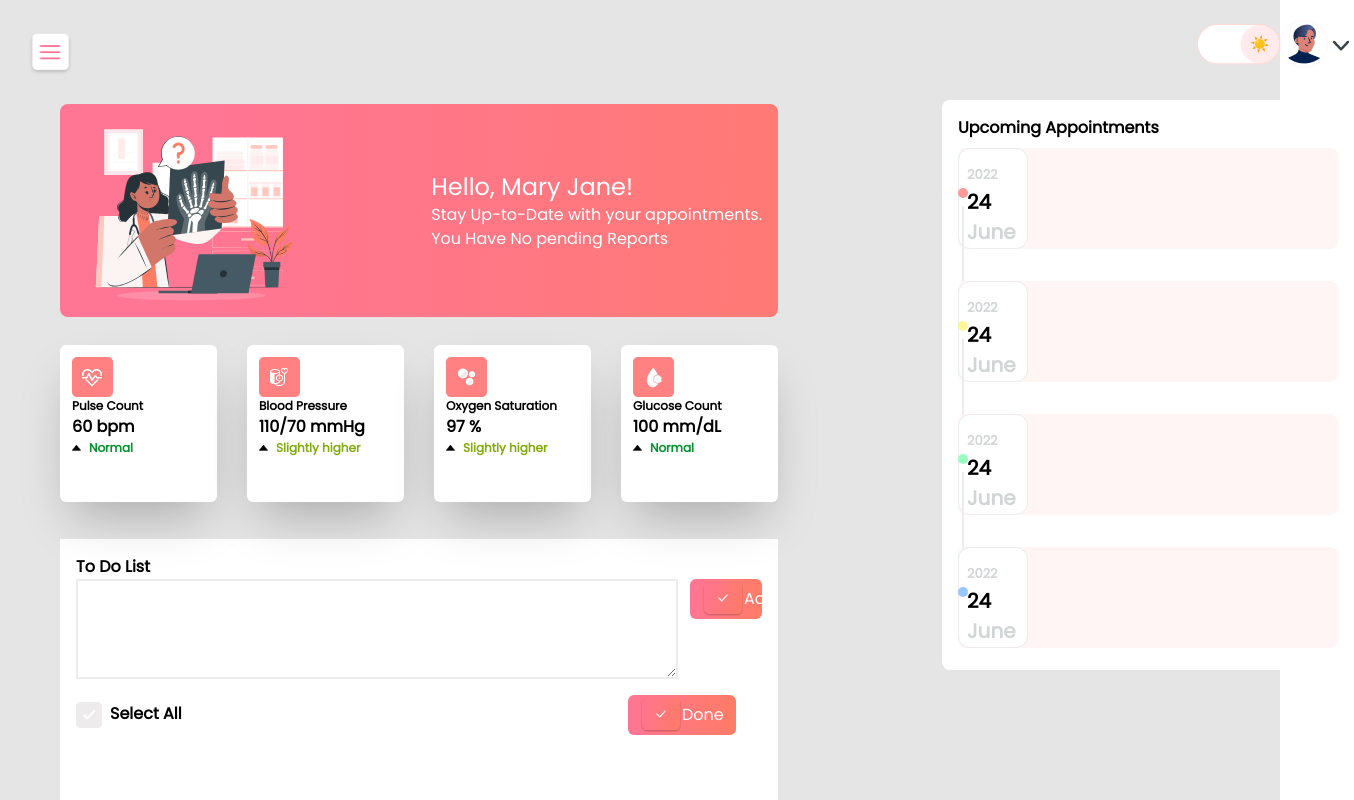
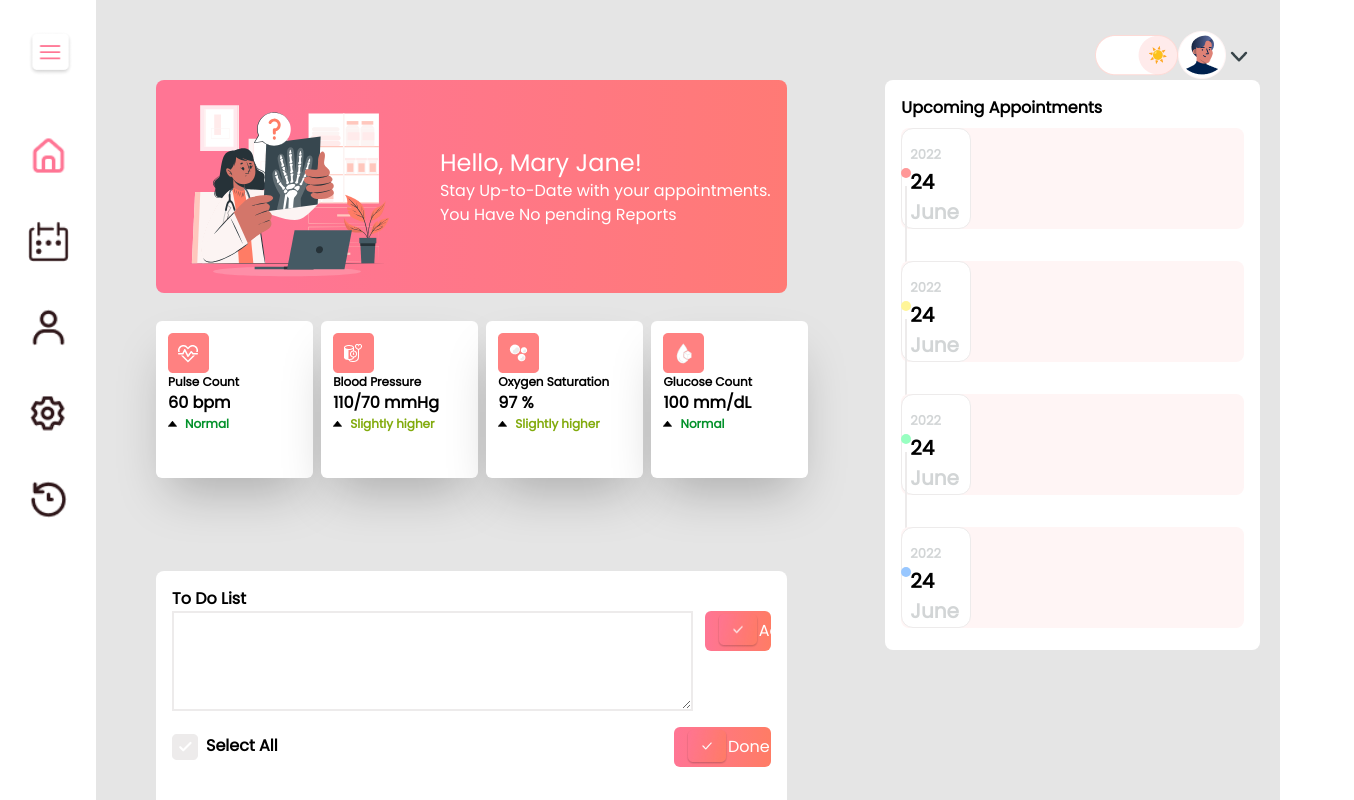
Before and after one commit to shihabsararrafid/task-02, a React (Create React App) app: page / in a window 1280 px wide. Shown: the top 800 px of the page, 1354 px wide, since content can reach past the window. Built offline with nearby package versions, Linux system fonts and the light colour scheme.

Commit message:
created layout with grid

```diff
--- a/src/App.css
+++ b/src/App.css
@@ -1,7 +1,33 @@
 .App {
   text-align: center;
 }
+.main-part{
+  width: calc(100vw);
+  display: grid;
+  grid-template-columns: repeat(12,1fr);
+  grid-template-rows:30px 1fr 1fr 1fr 1fr;
+  grid-row-gap: 10px;
+  grid-template-areas:
+   "p p p p p p p p p p p p"
+    "h h h h h h h . a a a a"
+    "h h h h h h h . a a a a"
+    "t t t t t t t . a a a a"
+    "t t t t t t t . b b b b "
+  ;
 
+}
+.profile{
+  grid-area: p;
+}
+.home-main {
+  grid-area: h;
+}
+.todo-list{
+  grid-area: t;
+}
+.detail-appointments{
+  grid-area: a;
+}
 .App-logo {
   height: 40vmin;
   pointer-events: none;
--- a/src/App.js
+++ b/src/App.js
@@ -3,13 +3,23 @@ import "./App.css";
 import Sidebar from "./Components/Sidebar/Sidebar";
 import HomeMain from "./Components/HomeMain/HomeMain";
 import AppointmentPart from "./Components/Appointment/AppointmentPart";
+import ToDo from "./Components/HomeMain/ToDo";
+import DetailAppointment from "./Components/Appointment/DetailAppointment";
+import Profile from "./Components/Appointment/Profile";
 
 function App() {
   return (
     <div className="flex bg-[#E5E5E5]">
-      <Sidebar></Sidebar>
-      <HomeMain></HomeMain>
-      <AppointmentPart></AppointmentPart>
+      <div className="flex justify-between">
+        <Sidebar></Sidebar>
+      </div>
+      <div className="flex mt-10 main-part flex-row justify-between flex-wrap">
+        <Profile></Profile>
+        <HomeMain></HomeMain>
+        <ToDo></ToDo>
+
+        <DetailAppointment></DetailAppointment>
+      </div>
     </div>
   );
 }
--- a/src/Components/Appointment/AppointmentPart.js
+++ b/src/Components/Appointment/AppointmentPart.js
@@ -4,9 +4,8 @@ import Profile from "./Profile";
 
 const AppointmentPart = () => {
   return (
-    <div className="ml-[164px] w-[452px] mt-5">
+    <div className="ml-[164px] h-[40px]  mt-5">
       <Profile></Profile>
-      <DetailAppointment></DetailAppointment>
     </div>
   );
 };
--- a/src/Components/Appointment/DetailAppointment.js
+++ b/src/Components/Appointment/DetailAppointment.js
@@ -2,7 +2,7 @@ import React from "react";
 
 const DetailAppointment = () => {
   return (
-    <div className="mt-8 h-[570px]  rounded-lg p-[16px] bg-white">
+    <div className=" detail-appointments h-[570px]   rounded-lg p-[16px] mr-5 bg-white">
       <h1 className="text-base  font-semibold">Upcoming Appointments</h1>
       <div className="flex flex-col gap-y-[24px]">
         <div className="mt-2 flex relative justify-center items-center ">
--- a/src/Components/Appointment/Profile.js
+++ b/src/Components/Appointment/Profile.js
@@ -6,7 +6,7 @@ import downArrow from "./../../Images/Icon_downArrow.png";
 const Profile = () => {
   const [isDark, setDark] = useState(false);
   return (
-    <div className="flex items-center justify-end">
+    <div className="flex px-7  profile items-center justify-end">
       <img
         onClick={() => setDark(!isDark)}
         src={`${isDark ? dark : light}`}
--- a/src/Components/HomeMain/HomeMain.js
+++ b/src/Components/HomeMain/HomeMain.js
@@ -5,10 +5,9 @@ import ToDo from "./ToDo";
 
 const HomeMain = () => {
   return (
-    <div className="w-[718px]  ml-[60px] mt-[104px]">
+    <div className="  home-main   ml-[60px] ">
       <BannerPart></BannerPart>
       <HealthParam></HealthParam>
-      <ToDo></ToDo>
     </div>
   );
 };
--- a/src/Components/HomeMain/ToDo.js
+++ b/src/Components/HomeMain/ToDo.js
@@ -100,7 +100,7 @@ const ToDo = () => {
   };
   //console.log(list);
   return (
-    <div className="w-full h-[460px] overflow-hidden mt-[37px] bg-white p-4">
+    <div className=" todo-list ml-[60px]  h-[460px] overflow-hidden rounded-lg bg-white p-4">
       <h1 className="font-semibold text-base ">To Do List </h1>
       <div className="text-area flex">
         <textarea
```
